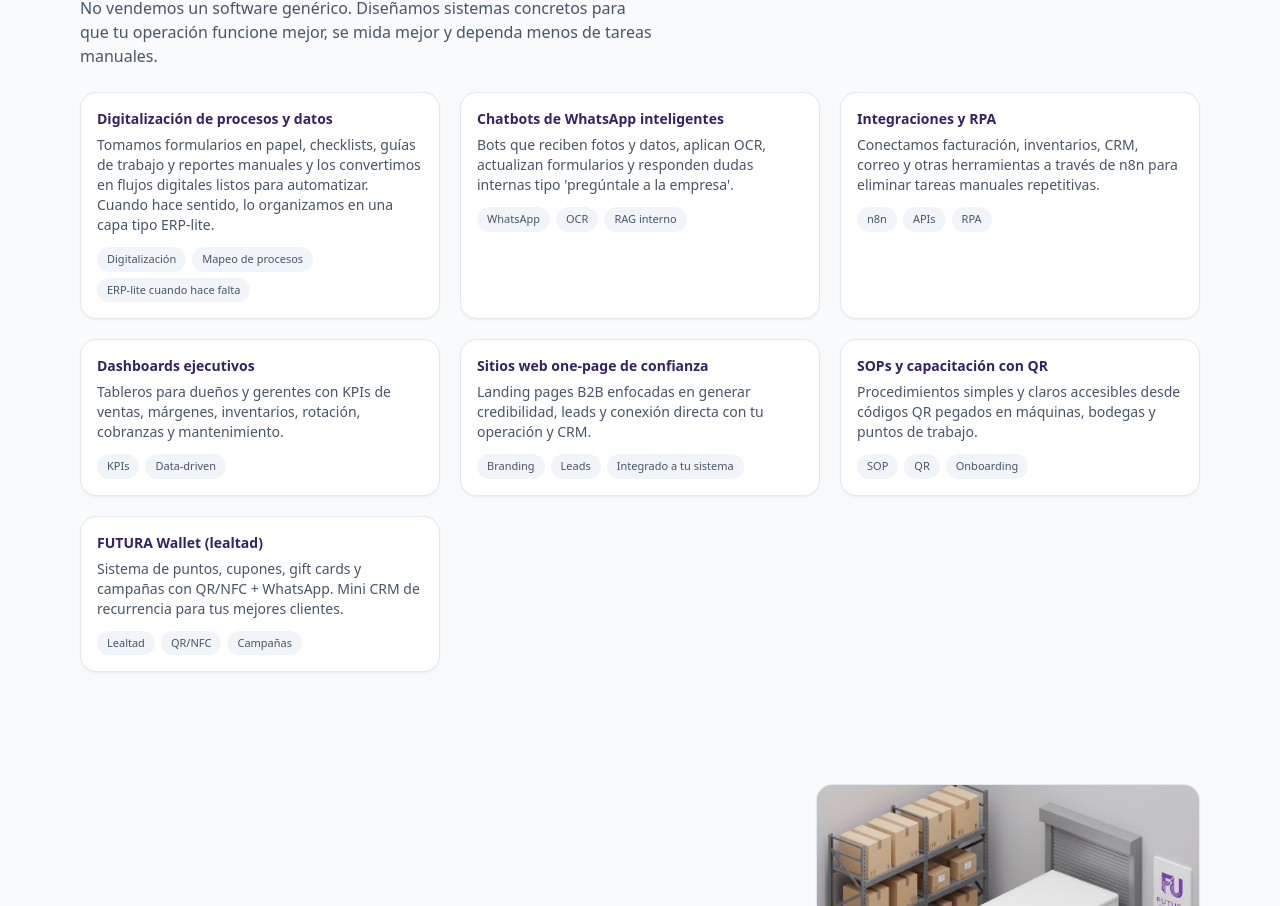
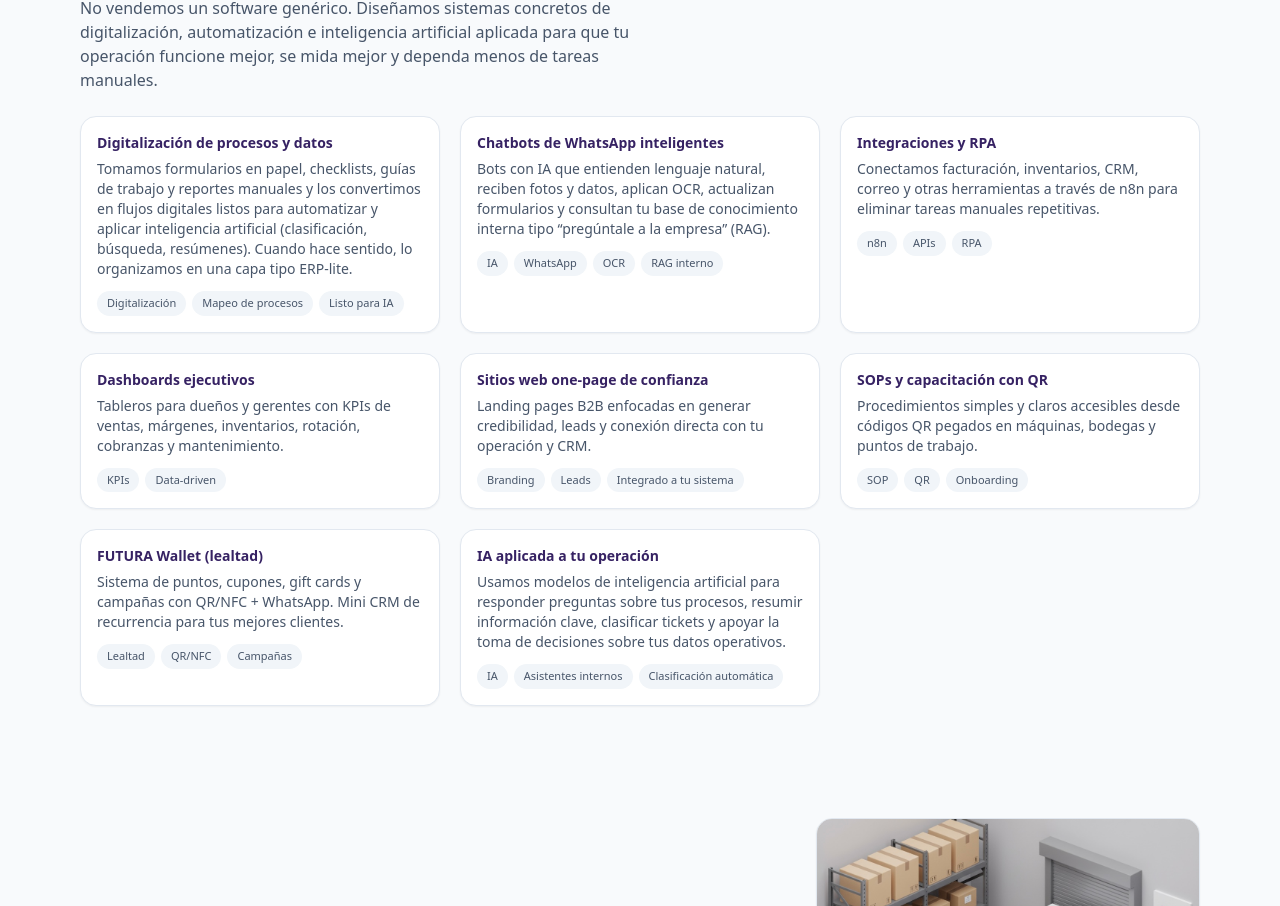
Before and after one commit to LuiisGo/futura-site, a Next.js app: page / in a window 1280 px wide. Shown: the part 2360-3266 px from the top of the page. Built offline with nearby package versions, Linux system fonts and the light colour scheme; no server answers.

Commit message:
Update Services.tsx

```diff
--- a/components/sections/Services.tsx
+++ b/components/sections/Services.tsx
@@ -3,17 +3,17 @@
 import { motion } from "framer-motion";
 
 const services = [
- {
-  title: "Digitalización de procesos y datos",
-  description:
-    "Tomamos formularios en papel, checklists, guías de trabajo y reportes manuales y los convertimos en flujos digitales listos para automatizar. Cuando hace sentido, lo organizamos en una capa tipo ERP-lite.",
-  tags: ["Digitalización", "Mapeo de procesos", "ERP-lite cuando hace falta"],
-},
+  {
+    title: "Digitalización de procesos y datos",
+    description:
+      "Tomamos formularios en papel, checklists, guías de trabajo y reportes manuales y los convertimos en flujos digitales listos para automatizar y aplicar inteligencia artificial (clasificación, búsqueda, resúmenes). Cuando hace sentido, lo organizamos en una capa tipo ERP-lite.",
+    tags: ["Digitalización", "Mapeo de procesos", "Listo para IA"],
+  },
   {
     title: "Chatbots de WhatsApp inteligentes",
     description:
-      "Bots que reciben fotos y datos, aplican OCR, actualizan formularios y responden dudas internas tipo 'pregúntale a la empresa'.",
-    tags: ["WhatsApp", "OCR", "RAG interno"],
+      "Bots con IA que entienden lenguaje natural, reciben fotos y datos, aplican OCR, actualizan formularios y consultan tu base de conocimiento interna tipo “pregúntale a la empresa” (RAG).",
+    tags: ["IA", "WhatsApp", "OCR", "RAG interno"],
   },
   {
     title: "Integraciones y RPA",
@@ -45,6 +45,12 @@ const services = [
       "Sistema de puntos, cupones, gift cards y campañas con QR/NFC + WhatsApp. Mini CRM de recurrencia para tus mejores clientes.",
     tags: ["Lealtad", "QR/NFC", "Campañas"],
   },
+  {
+    title: "IA aplicada a tu operación",
+    description:
+      "Usamos modelos de inteligencia artificial para responder preguntas sobre tus procesos, resumir información clave, clasificar tickets y apoyar la toma de decisiones sobre tus datos operativos.",
+    tags: ["IA", "Asistentes internos", "Clasificación automática"],
+  },
 ];
 
 export default function Services() {
@@ -62,7 +68,8 @@ export default function Services() {
               Lo que hacemos en FUTURA
             </h2>
             <p className="text-sm md:text-base text-slate-600 max-w-xl">
-              No vendemos un software genérico. Diseñamos sistemas concretos
+              No vendemos un software genérico. Diseñamos sistemas concretos de
+              digitalización, automatización e inteligencia artificial aplicada
               para que tu operación funcione mejor, se mida mejor y dependa
               menos de tareas manuales.
             </p>
```
